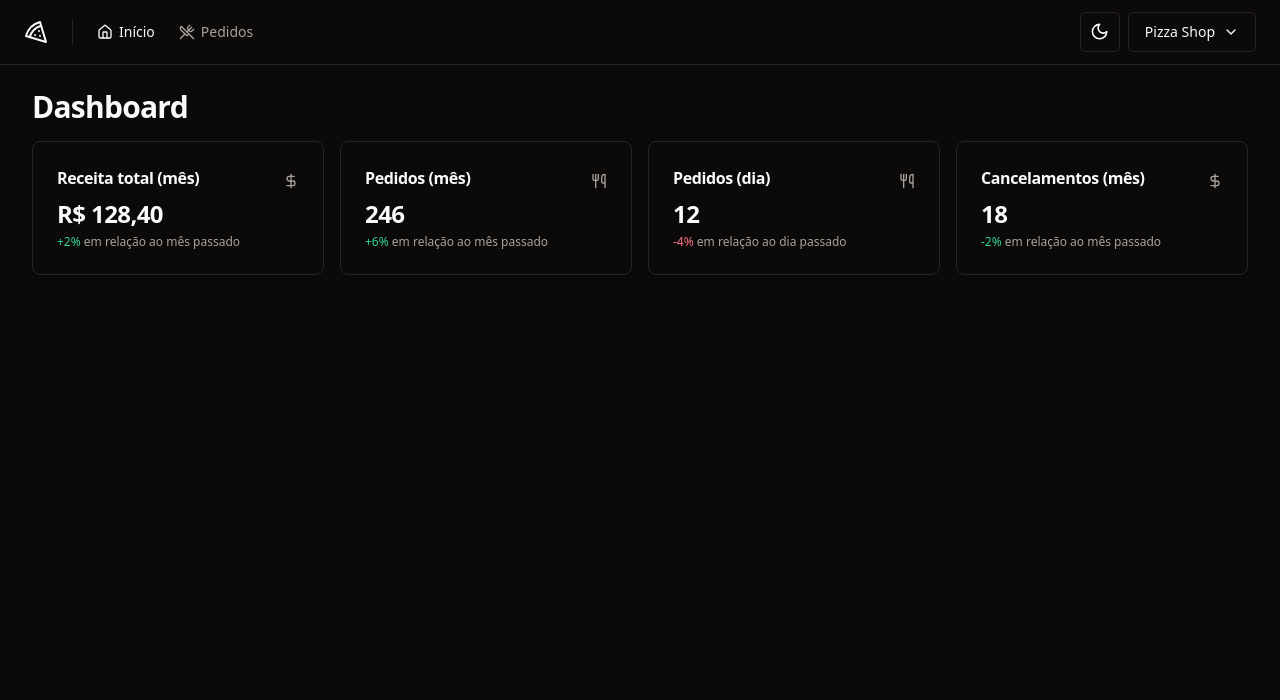
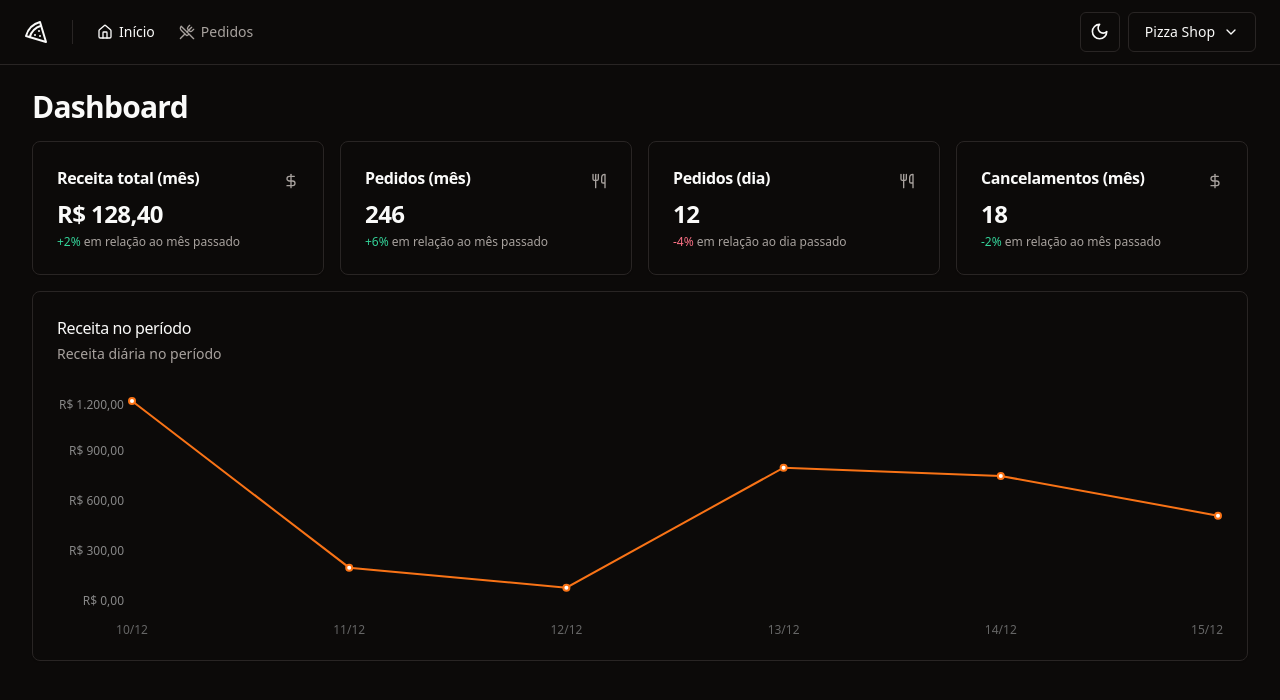
Before and after one commit to LeonardoAlbano/pizzashop-web, a React (Vite) app: page / in a window 1280 px wide. Shown: the top 700 px of the page. Built offline with nearby package versions, Linux system fonts and the light colour scheme.

Commit message:
Config graphic

```diff
--- a/package.json
+++ b/package.json
@@ -28,6 +28,7 @@
     "react-helmet-async": "^2.0.4",
     "react-hook-form": "^7.51.0",
     "react-router-dom": "^6.22.3",
+    "recharts": "^2.12.3",
     "sonner": "^1.4.3",
     "sort-by": "^1.2.0",
     "tailwind-merge": "^2.2.1",
--- a/src/pages/app/dashboard/dashboard.tsx
+++ b/src/pages/app/dashboard/dashboard.tsx
@@ -4,6 +4,7 @@
 import { MonthCanceledOrdersAmountCard } from './month-canceled-orders-amount-card'
 import { MountOrdersAmountCard } from './month-orders-amount-card'
 import { MonthRevenueCard } from './month-revenue-card'
+import { RevenueChart } from './revenue-chart'
 
 export function Dashboard() {
   return (
@@ -18,6 +19,9 @@
           <DayOrdersAmountCard />
           <MonthCanceledOrdersAmountCard />
         </div>
+        <div className="grid grid-col-9 gap-4">
+          <RevenueChart />
+        </div>
       </div>
     </>
   )
--- /dev/null
+++ b/src/pages/app/dashboard/revenue-chart.tsx
@@ -0,0 +1,69 @@
+import {
+  CartesianGrid,
+  Line,
+  LineChart,
+  ResponsiveContainer,
+  Tooltip,
+  XAxis,
+  YAxis,
+} from 'recharts'
+import colors from 'tailwindcss/colors'
+
+import {
+  Card,
+  CardContent,
+  CardDescription,
+  CardHeader,
+  CardTitle,
+} from '@/components/ui/card'
+
+const data = [
+  { date: '10/12', revenue: 1200 },
+  { date: '11/12', revenue: 200 },
+  { date: '12/12', revenue: 80 },
+  { date: '13/12', revenue: 800 },
+  { date: '14/12', revenue: 750 },
+  { date: '15/12', revenue: 512 },
+]
+
+export function RevenueChart() {
+  return (
+    <Card className="col-span-6">
+      <CardHeader className="flex-row items-center justify-between pb-8">
+        <div className="space-y-1">
+          <CardTitle className="text-base font-medium">
+            Receita no período
+          </CardTitle>
+          <CardDescription>Receita diária no período</CardDescription>
+        </div>
+      </CardHeader>
+      <CardContent>
+        <ResponsiveContainer width="100%" height={240}>
+          <LineChart data={data} style={{ fontSize: 12 }}>
+            <XAxis dataKey="date" tickLine={false} axisLine={false} dy={16} />
+
+            <YAxis
+              stroke="#888"
+              axisLine={false}
+              width={70}
+              tickLine={false}
+              tickFormatter={(value: number) =>
+                value.toLocaleString('pt-br', {
+                  style: 'currency',
+                  currency: 'BRL',
+                })
+              }
+            />
+
+            <Line
+              type="linear"
+              strokeWidth={2}
+              dataKey="revenue"
+              stroke={colors.orange['500']}
+            />
+          </LineChart>
+        </ResponsiveContainer>
+      </CardContent>
+    </Card>
+  )
+}
```
Also changed, not shown: src/components/ui/card.tsx (+16 -16 lines), 1 other file (tests, documents, lock files or other folders).
